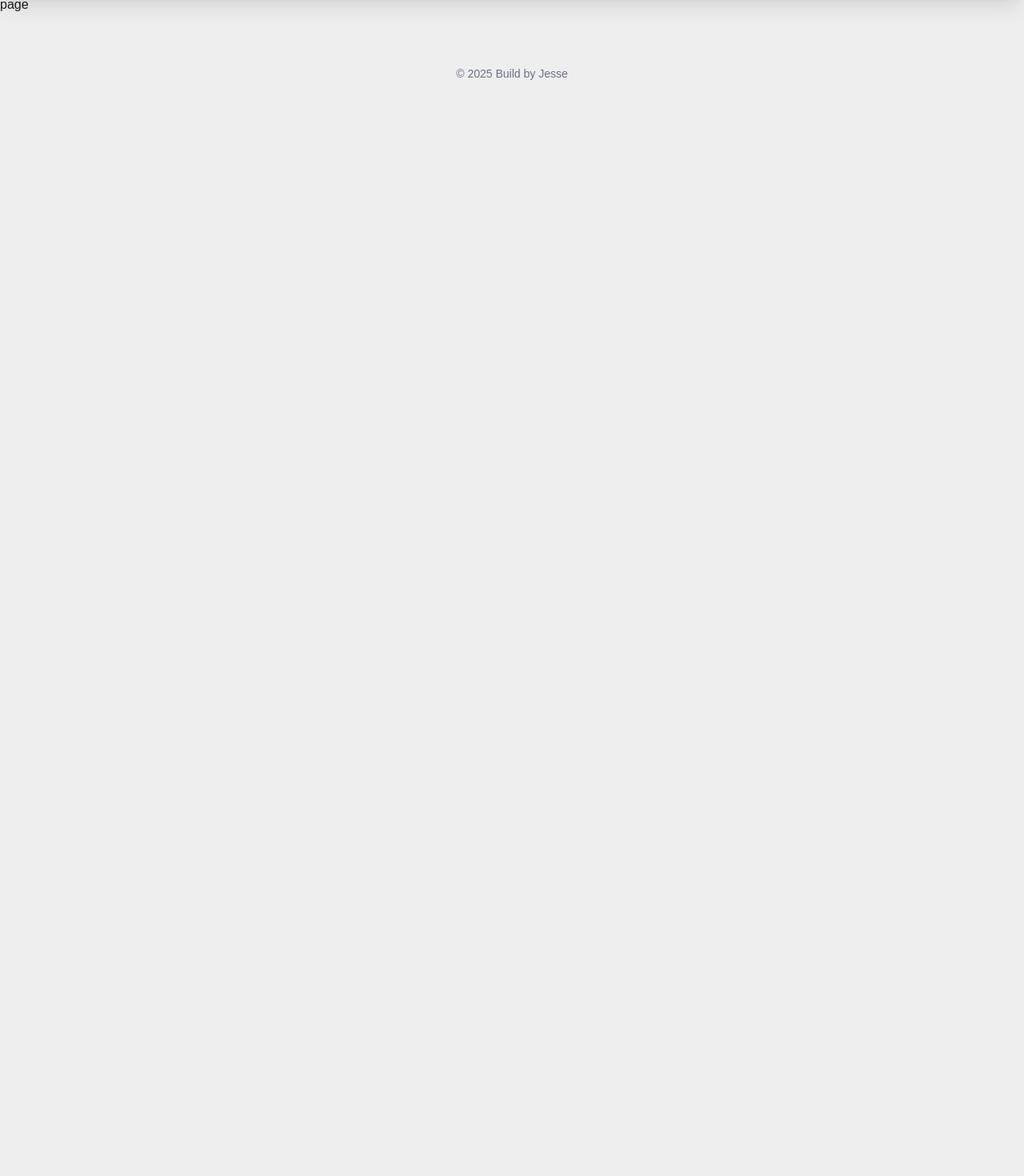
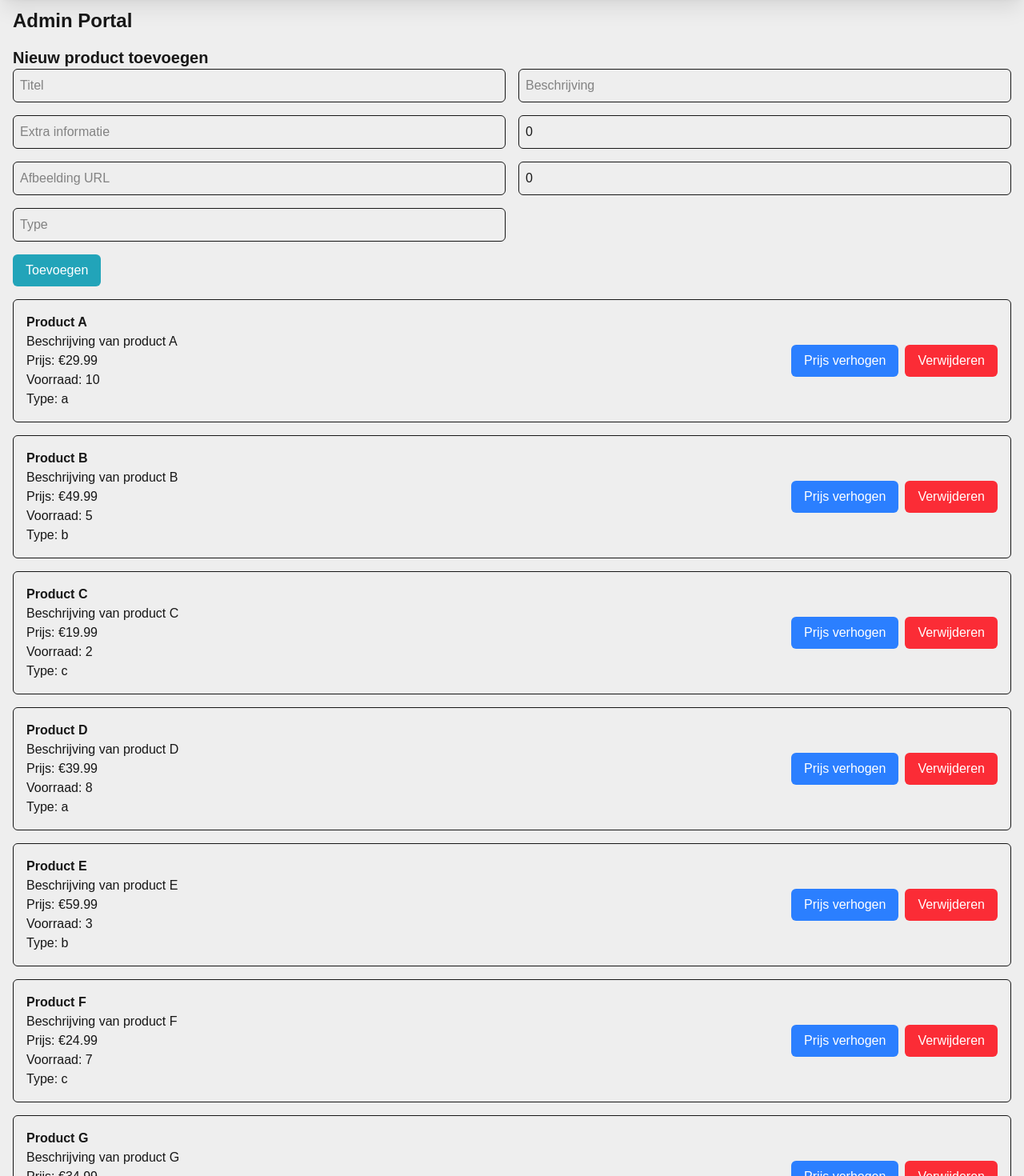
Before and after one commit to JesseElbertsen/webshop-template, a Next.js app in the folder webshop-template/: page /admin-portal in a window 1280 px wide. Shown: the part 102-1572 px from the top of the page at 80% size. Before the commit the page ends 800 px from the top, so only its background shows below. Built offline with nearby package versions, Linux system fonts and the light colour scheme.

Commit message:
added dashboard

```diff
--- a/webshop-template/src/app/admin-portal/page.tsx
+++ b/webshop-template/src/app/admin-portal/page.tsx
@@ -1,5 +1,181 @@
-import React from "react";
+"use client";
 
-export default function page() {
-  return <div>page</div>;
+import React, { useState, useEffect } from "react";
+import {
+  getProducts,
+  addProduct,
+  updateProduct,
+  deleteProduct,
+} from "../lib/api";
+import { Product } from "../types/types";
+
+export default function AdminPortal() {
+  const [products, setProducts] = useState<Product[]>([]);
+  const [newProduct, setNewProduct] = useState<Partial<Product>>({
+    title: "",
+    description: "",
+    info: "",
+    amount: 0,
+    image: "",
+    price: 0,
+    type: "",
+  });
+
+  useEffect(() => {
+    async function fetchProducts() {
+      const data = await getProducts();
+      setProducts(data);
+    }
+    fetchProducts();
+  }, []);
+
+  const handleAddProduct = async () => {
+    if (!newProduct.title || !newProduct.type || !newProduct.price) {
+      alert("Titel, type en prijs zijn verplicht!");
+      return;
+    }
+
+    const updatedProducts = await addProduct(newProduct as Product);
+    setProducts(updatedProducts);
+    setNewProduct({
+      title: "",
+      description: "",
+      info: "",
+      amount: 0,
+      image: "",
+      price: 0,
+      type: "",
+    });
+  };
+
+  const handleUpdateProduct = async (updatedProduct: Product) => {
+    const updatedProducts = await updateProduct(updatedProduct);
+    setProducts(updatedProducts);
+  };
+
+  const handleDeleteProduct = async (id: string) => {
+    const updatedProducts = await deleteProduct(id);
+    setProducts(updatedProducts);
+  };
+
+  return (
+    <div className="p-4">
+      <h1 className="text-2xl font-bold mb-4">Admin Portal</h1>
+
+      {/* Formulier voor nieuw product */}
+      <div className="mb-4">
+        <h2 className="text-xl font-bold">Nieuw product toevoegen</h2>
+        <div className="grid grid-cols-1 md:grid-cols-2 gap-4">
+          <input
+            type="text"
+            placeholder="Titel"
+            value={newProduct.title}
+            onChange={(e) =>
+              setNewProduct({ ...newProduct, title: e.target.value })
+            }
+            className="border p-2 rounded-md"
+          />
+          <input
+            type="text"
+            placeholder="Beschrijving"
+            value={newProduct.description}
+            onChange={(e) =>
+              setNewProduct({ ...newProduct, description: e.target.value })
+            }
+            className="border p-2 rounded-md"
+          />
+          <input
+            type="text"
+            placeholder="Extra informatie"
+            value={newProduct.info}
+            onChange={(e) =>
+              setNewProduct({ ...newProduct, info: e.target.value })
+            }
+            className="border p-2 rounded-md"
+          />
+          <input
+            type="number"
+            placeholder="Voorraad"
+            value={newProduct.amount}
+            onChange={(e) =>
+              setNewProduct({ ...newProduct, amount: parseInt(e.target.value) })
+            }
+            className="border p-2 rounded-md"
+          />
+          <input
+            type="text"
+            placeholder="Afbeelding URL"
+            value={newProduct.image}
+            onChange={(e) =>
+              setNewProduct({ ...newProduct, image: e.target.value })
+            }
+            className="border p-2 rounded-md"
+          />
+          <input
+            type="number"
+            placeholder="Prijs"
+            value={newProduct.price}
+            onChange={(e) =>
+              setNewProduct({
+                ...newProduct,
+                price: parseFloat(e.target.value),
+              })
+            }
+            className="border p-2 rounded-md"
+          />
+          <input
+            type="text"
+            placeholder="Type"
+            value={newProduct.type}
+            onChange={(e) =>
+              setNewProduct({ ...newProduct, type: e.target.value })
+            }
+            className="border p-2 rounded-md"
+          />
+        </div>
+        <button
+          onClick={handleAddProduct}
+          className="bg-primary text-white px-4 py-2 rounded-md mt-4"
+        >
+          Toevoegen
+        </button>
+      </div>
+
+      {/* Lijst van producten */}
+      <ul>
+        {products.map((product) => (
+          <li key={product.id} className="mb-4 border p-4 rounded-md">
+            <div className="flex items-center justify-between">
+              <div>
+                <h3 className="font-bold">{product.title}</h3>
+                <p>{product.description}</p>
+                <p>Prijs: €{product.price.toFixed(2)}</p>
+                <p>Voorraad: {product.amount}</p>
+                <p>Type: {product.type}</p>
+              </div>
+              <div>
+                <button
+                  onClick={() =>
+                    handleUpdateProduct({
+                      ...product,
+                      price: product.price + 1,
+                    })
+                  }
+                  className="bg-blue-500 text-white px-4 py-2 rounded-md mr-2"
+                >
+                  Prijs verhogen
+                </button>
+                <button
+                  onClick={() => handleDeleteProduct(product.id)}
+                  className="bg-red-500 text-white px-4 py-2 rounded-md"
+                >
+                  Verwijderen
+                </button>
+              </div>
+            </div>
+          </li>
+        ))}
+      </ul>
+    </div>
+  );
 }
--- a/webshop-template/src/app/components/Filter.tsx
+++ b/webshop-template/src/app/components/Filter.tsx
@@ -3,7 +3,7 @@
 import { useState } from "react";
 
 type FilterProps = {
-  options: string[]; // Dynamische filteropties
+  options: string[];
   onFilterChange: (filteredOption: string) => void;
 };
 
@@ -12,7 +12,7 @@ export default function Filter({ options, onFilterChange }: FilterProps) {
 
   const handleOptionChange = (option: string) => {
     setActiveOption(option);
-    onFilterChange(option); // Roep de callback aan met de geselecteerde optie
+    onFilterChange(option);
   };
 
   return (
--- a/webshop-template/src/app/layout.tsx
+++ b/webshop-template/src/app/layout.tsx
@@ -36,7 +36,7 @@ export default function RootLayout({
           <NavBar />
         </header>
         <main>{children}</main>
-        <footer className="p-4 mt-12 text-sm text-center text-gray-500">
+        <footer className="p-4 bg-primary-dark text-sm text-center text-gray-500">
           © 2025 Build by Jesse
         </footer>
       </body>
--- a/webshop-template/src/app/lib/api.ts
+++ b/webshop-template/src/app/lib/api.ts
@@ -1,3 +1,135 @@
+import { Product } from "../types/types";
+
+let products: Product[] = [
+  {
+    id: "1",
+    title: "Product A",
+    description: "Beschrijving van product A",
+    info: "Extra informatie over product A",
+    amount: 10,
+    image: "/images/product-a.jpg",
+    price: 29.99,
+    type: "a",
+  },
+  {
+    id: "2",
+    title: "Product B",
+    description: "Beschrijving van product B",
+    info: "Extra informatie over product B",
+    amount: 5,
+    image: "/images/product-b.jpg",
+    price: 49.99,
+    type: "b",
+  },
+  {
+    id: "3",
+    title: "Product C",
+    description: "Beschrijving van product C",
+    info: "Extra informatie over product C",
+    amount: 2,
+    image: "/images/product-c.jpg",
+    price: 19.99,
+    type: "c",
+  },
+  {
+    id: "4",
+    title: "Product D",
+    description: "Beschrijving van product D",
+    info: "Extra informatie over product D",
+    amount: 8,
+    image: "/images/product-d.jpg",
+    price: 39.99,
+    type: "a",
+  },
+  {
+    id: "5",
+    title: "Product E",
+    description: "Beschrijving van product E",
+    info: "Extra informatie over product E",
+    amount: 3,
+    image: "/images/product-e.jpg",
+    price: 59.99,
+    type: "b",
+  },
+  {
+    id: "6",
+    title: "Product F",
+    description: "Beschrijving van product F",
+    info: "Extra informatie over product F",
+    amount: 7,
+    image: "/images/product-f.jpg",
+    price: 24.99,
+    type: "c",
+  },
+  {
+    id: "7",
+    title: "Product G",
+    description: "Beschrijving van product G",
+    info: "Extra informatie over product G",
+    amount: 4,
+    image: "/images/product-g.jpg",
+    price: 34.99,
+    type: "a",
+  },
+  {
+    id: "8",
+    title: "Product H",
+    description: "Beschrijving van product H",
+    info: "Extra informatie over product H",
+    amount: 6,
+    image: "/images/product-h.jpg",
+    price: 44.99,
+    type: "b",
+  },
+  {
+    id: "9",
+    title: "Product I",
+    description: "Beschrijving van product I",
+    info: "Extra informatie over product I",
+    amount: 1,
+    image: "/images/product-b.jpg",
+    price: 19.99,
+    type: "c",
+  },
+  {
+    id: "10",
+    title: "Product J",
+    description: "Beschrijving van product J",
+    info: "Extra informatie over product J",
+    amount: 9,
+    image: "/images/product-c.jpg",
+    price: 29.99,
+    type: "a",
+  },
+];
+
+// Haal alle producten op
+export async function getProducts(): Promise<Product[]> {
+  return products;
+}
+
+// Voeg een nieuw product toe
+export async function addProduct(newProduct: Product): Promise<Product[]> {
+  products.push({ ...newProduct, id: (products.length + 1).toString() });
+  return products;
+}
+
+// Werk een bestaand product bij
+export async function updateProduct(
+  updatedProduct: Product
+): Promise<Product[]> {
+  products = products.map((product) =>
+    product.id === updatedProduct.id ? updatedProduct : product
+  );
+  return products;
+}
+
+// Verwijder een product
+export async function deleteProduct(id: string): Promise<Product[]> {
+  products = products.filter((product) => product.id !== id);
+  return products;
+}
+
 export async function getPageContent(slug: string) {
   const dummyPages: Record<string, { title: string; body: string }> = {
     "over-ons": {
--- a/webshop-template/src/app/producten/page.tsx
+++ b/webshop-template/src/app/producten/page.tsx
@@ -1,30 +1,20 @@
 "use client";
+
 import React, { useEffect, useState } from "react";
 import ProductCard from "./ProductCard";
-import { getDummyProducts } from "../lib/api";
+import { getProducts } from "../lib/api";
 import Filter from "../components/Filter";
-
-// Definieer een Product interface
-interface Product {
-  id: string;
-  title: string;
-  description: string;
-  amount: number;
-  image: string;
-  price: number;
-  type: string;
-}
+import { Product } from "../types/types";
 
 export default function Page() {
-  // Voeg expliciete types toe aan useState
   const [products, setProducts] = useState<Product[]>([]);
   const [filteredProducts, setFilteredProducts] = useState<Product[]>([]);
 
   useEffect(() => {
     async function fetchProducts() {
-      const data: Product[] = await getDummyProducts();
+      const data = await getProducts();
       setProducts(data);
-      setFilteredProducts(data); // Toon standaard alle producten
+      setFilteredProducts(data);
     }
     fetchProducts();
   }, []);
@@ -37,17 +27,13 @@ export default function Page() {
     );
   };
 
-  // Haal unieke types op voor de filteropties
   const productTypes = Array.from(
     new Set(products.map((product) => product.type))
   );
 
   return (
     <div className="flex min-h-screen">
-      {/* Filter container */}
       <Filter options={productTypes} onFilterChange={handleFilterChange} />
-
-      {/* Producten grid */}
       <main className="grid grid-cols-1 sm:grid-cols-2 md:grid-cols-3 lg:grid-cols-4 gap-4 container mx-auto md:px-4 md:py-8">
         {filteredProducts.map((product, index) => (
           <ProductCard key={product.id} {...product} index={index} />
--- /dev/null
+++ b/webshop-template/src/app/types/types.ts
@@ -0,0 +1,10 @@
+export interface Product {
+  id: string;
+  title: string;
+  description: string;
+  info: string;
+  amount: number;
+  image: string;
+  price: number;
+  type: string;
+}
```
